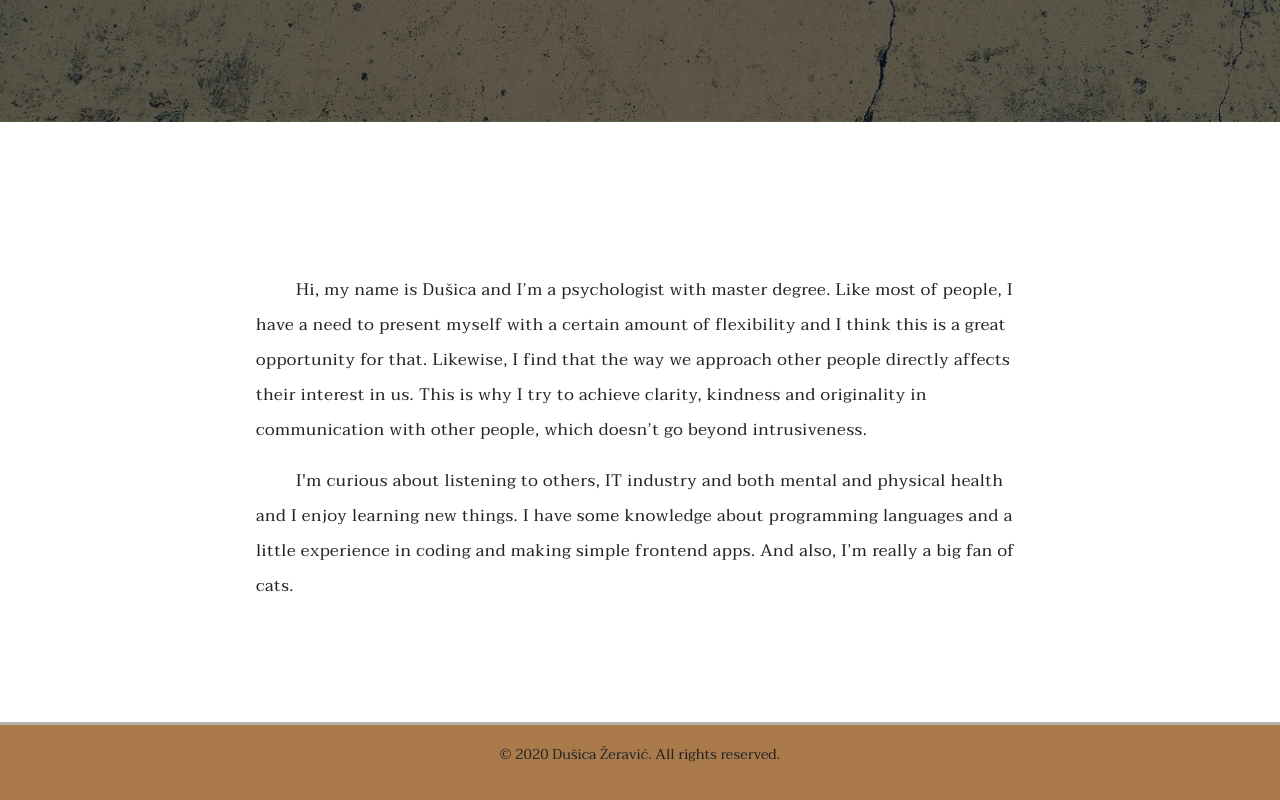
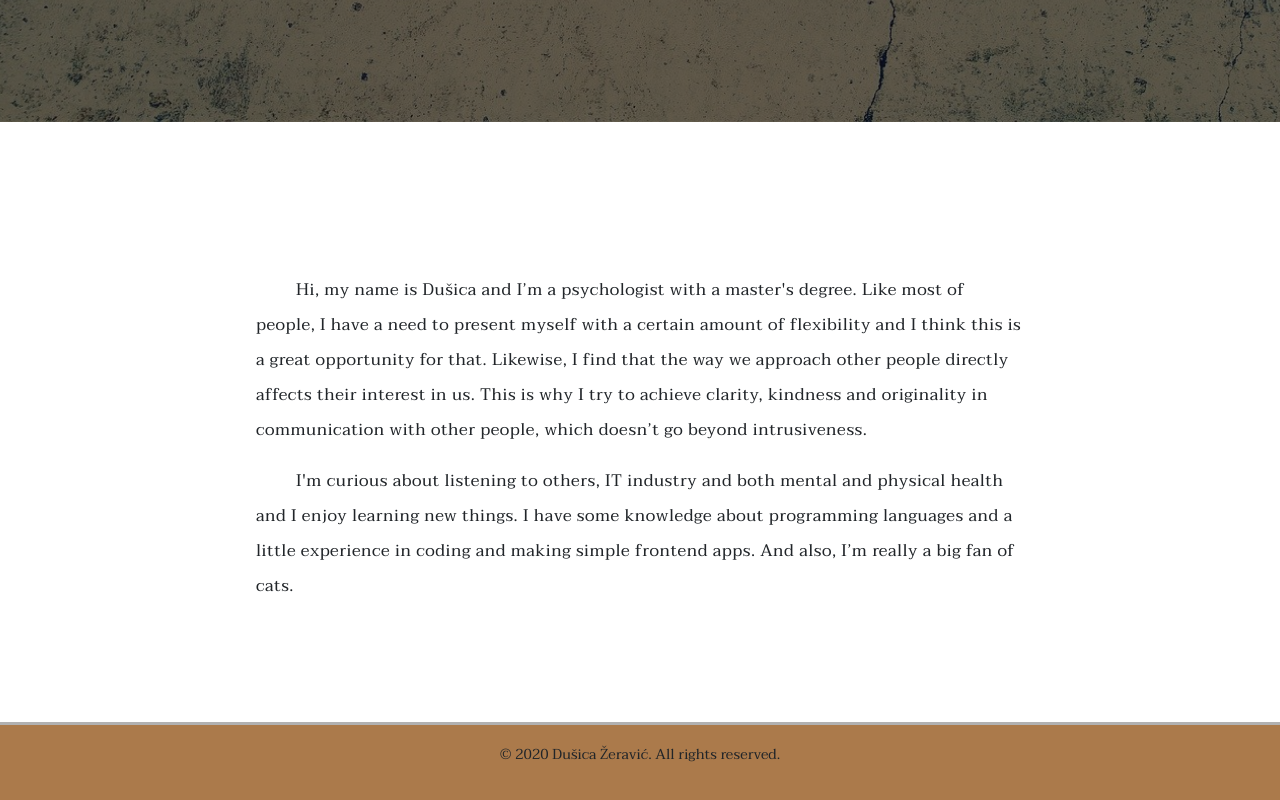
Before and after one commit to DusicaZeravic/Portfolio, a plain HTML site: page home.html in a window 1280 px wide. Shown: the part 728-1528 px from the top of the page. Drawn offline with nearby package versions, Linux system fonts and the light colour scheme.

Commit message:
Fourth Version

```diff
--- a/home.html
+++ b/home.html
@@ -51,7 +51,7 @@
 
         <section class="cover_section">
             <div class="cover_letter">
-                <p>Hi, my name is Dušica and I’m a psychologist with master degree. Like most of people, I have a need to present myself
+                <p>Hi, my name is Dušica and I’m a psychologist with a master's degree. Like most of people, I have a need to present myself
                     with a certain amount of flexibility and I think this is a great opportunity for that. Likewise, I
                     find that the way we approach other people directly affects their interest in us.
                     This is why I try to achieve clarity, kindness and originality in communication with other people,
```
